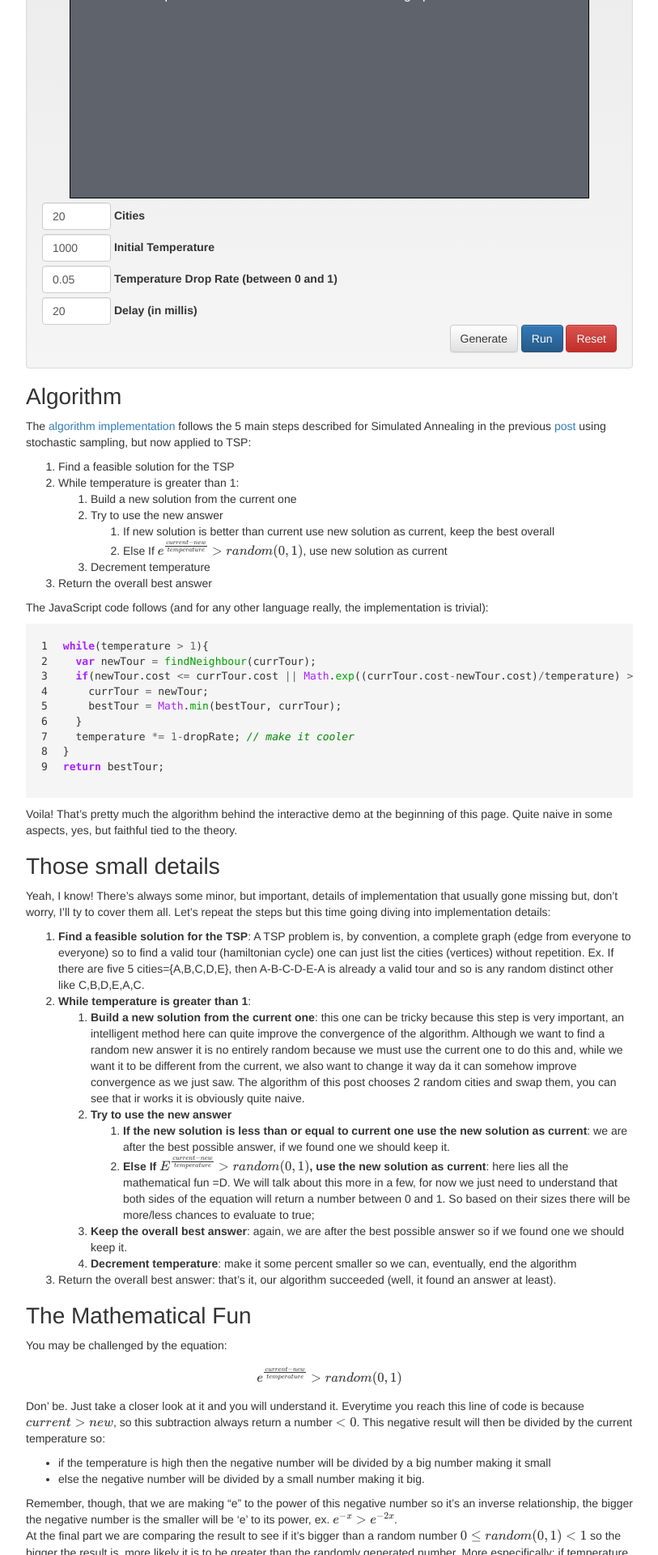
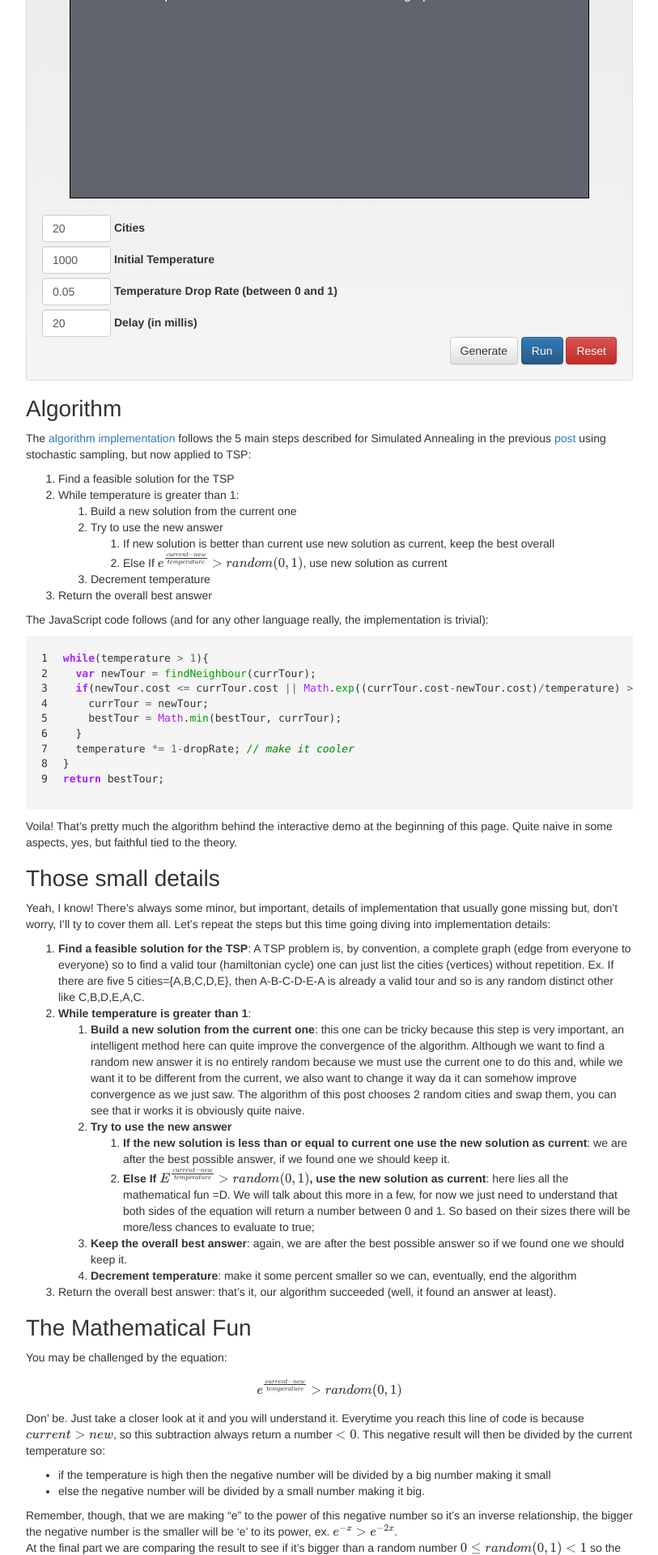
Before and after one commit to pedrohfsd/pedrohfsd.github.io, a Jekyll site: the page built from _posts/2017-08-04-simulated-annealing-part2.md, in a window 1280 px wide. Shown: the part 590-2510 px from the top of the page at 81% size, without its empty margins (233-1046 px from the left). Built offline with Jekyll 4.4.1, drawn with Linux system fonts in a browser that asks for light colours; formulas are drawn with MathJax 3; comment, search, counter and statistics services are not loaded.

Commit message:
Update default.css

```diff
--- a/_includes/default.css
+++ b/_includes/default.css
@@ -48,8 +48,8 @@ pre {
 }
 .canvas-demo canvas{
   padding: 0;
+  margin: auto;
   margin-bottom: 20px;
-  margin: auto;
   display: block;
   border: 1px solid #000000;
 }
```
